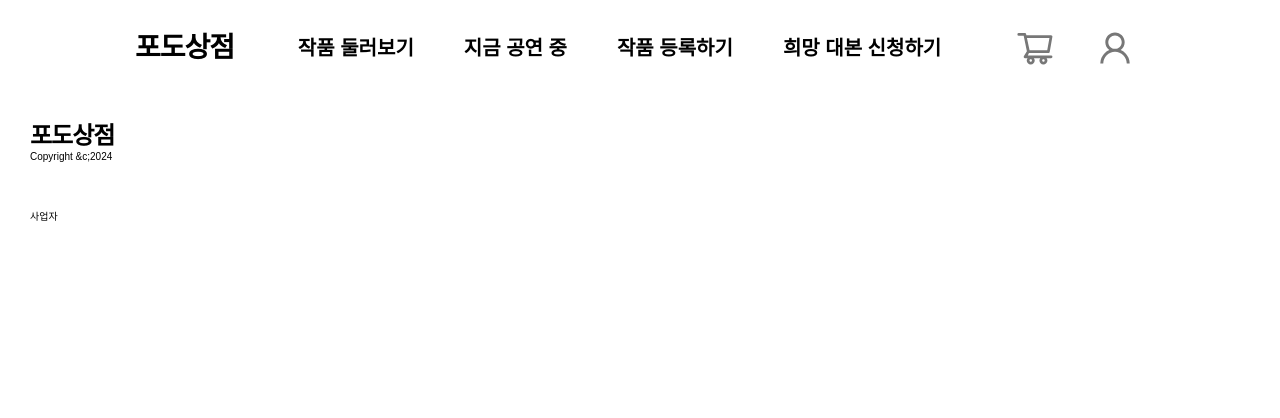
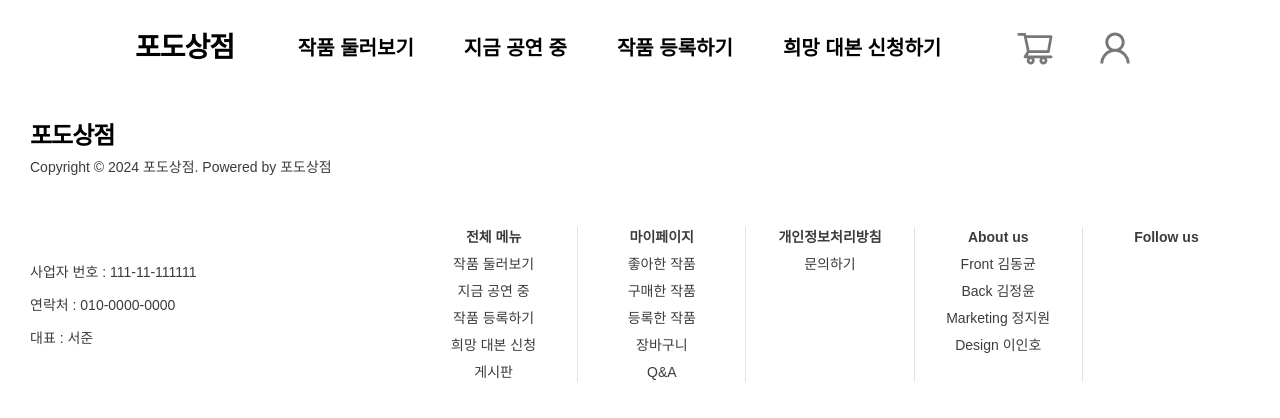
Before and after one commit to game240/FE, a React (Vite) app: page / in a window 1280 px wide. Shown: the top 418 px of the page. Built offline with nearby package versions, Linux system fonts and the light colour scheme.

Commit message:
FEAT : Footer 구현 및 스타일링 완성

```diff
--- a/src/components/atom/Footer/index.tsx
+++ b/src/components/atom/Footer/index.tsx
@@ -3,11 +3,73 @@ import * as S from "./style";
 const Footer = () => {
   return (
     <S.Container>
-      <div>
+      <S.Header>
         <h4>포도상점</h4>
-        <p>Copyright &c;2024</p>
-      </div>
-      <div>사업자</div>
+        <p>Copyright © 2024 포도상점. Powered by 포도상점</p>
+      </S.Header>
+
+      <S.Bottom>
+        <S.Representative>
+          <p>사업자 번호 : 111-11-111111</p>
+          <p>연락처 : 010-0000-0000</p>
+          <p>대표 : 서준</p>
+        </S.Representative>
+
+        <S.SiteMap>
+          <ul>
+            <li>전체 메뉴</li>
+            <li>
+              <a href="#">작품 둘러보기</a>
+            </li>
+            <li>
+              <a href="#">지금 공연 중</a>
+            </li>
+            <li>
+              <a href="#">작품 등록하기</a>
+            </li>
+            <li>
+              <a href="#">희망 대본 신청</a>
+            </li>
+            <li>
+              <a href="#">게시판</a>
+            </li>
+          </ul>
+          <ul>
+            <li>마이페이지</li>
+            <li>
+              <a href="#">좋아한 작품</a>
+            </li>
+            <li>
+              <a href="#">구매한 작품</a>
+            </li>
+            <li>
+              <a href="#">등록한 작품</a>
+            </li>
+            <li>
+              <a href="#">장바구니</a>
+            </li>
+            <li>
+              <a href="#">Q&A</a>
+            </li>
+          </ul>
+          <ul>
+            <li>개인정보처리방침</li>
+            <li>
+              <a href="#">문의하기</a>
+            </li>
+          </ul>
+          <ul>
+            <li>About us</li>
+            <li>Front 김동균</li>
+            <li>Back 김정윤</li>
+            <li>Marketing 정지원</li>
+            <li>Design 이인호</li>
+          </ul>
+          <ul>
+            <li>Follow us</li>
+          </ul>
+        </S.SiteMap>
+      </S.Bottom>
     </S.Container>
   );
 };
--- a/src/components/atom/Footer/style.ts
+++ b/src/components/atom/Footer/style.ts
@@ -1,10 +1,63 @@
-import { FlexColumnBetween } from "@/styles/flex";
+import COLOR from "@/styles/color";
+import {
+  FlexBetweenCenter,
+  FlexColumn,
+  FlexColumnAlign,
+  FlexColumnBetween,
+} from "@/styles/flex";
+import { FONT_SMALL } from "@/styles/font";
+import FONT_WEIGHT from "@/styles/fontWeight";
 import styled from "styled-components";
 
 export const Container = styled.div`
+  ${FlexColumnBetween};
+  gap: 50px;
   max-width: 146rem;
   margin: 0 auto;
-  ${FlexColumnBetween};
-  gap: 50px;
   padding: 2.5rem 3rem;
+  color: ${COLOR.grey7};
+
+  & p {
+    ${FONT_SMALL};
+  }
 `;
+
+export const Header = styled.div`
+  & > h4 {
+    color: black;
+    margin-bottom: 0.5rem;
+  }
+`;
+
+export const Bottom = styled.div`
+  ${FlexBetweenCenter};
+  ${FONT_SMALL};
+`;
+
+export const Representative = styled.div`
+  flex-shrink: 0;
+  ${FlexColumn};
+  gap: 1.3rem;
+`;
+
+export const SiteMap = styled.div`
+  width: 84rem;
+  display: flex;
+
+  & > ul {
+    flex-grow: 1;
+    ${FlexColumnAlign};
+    gap: 7px;
+    width: 15.7rem;
+    border-right: 0.1rem solid ${COLOR.grey3};
+  }
+
+  & > ul:last-child {
+    border-right: none;
+  }
+
+  & > ul > li:first-child {
+    color: ${COLOR.grey7};
+    font-weight: ${FONT_WEIGHT.bold};
+  }
+`;
--- a/src/components/atom/Nav/style.ts
+++ b/src/components/atom/Nav/style.ts
@@ -1,9 +1,9 @@
 import COLOR from "@/styles/color";
-import { FlexBetween } from "@/styles/flex";
+import { FlexBetweenCenter } from "@/styles/flex";
 import styled from "styled-components";
 
 export const Container = styled.div`
-  ${FlexBetween};
+  ${FlexBetweenCenter};
   height: 95px;
   padding: 0 13.5rem;
 `;
@@ -18,7 +18,7 @@ export const NavList = styled.ul`
 `;
 
 export const IconBox = styled.div`
-  ${FlexBetween};
+  ${FlexBetweenCenter};
   gap: 4rem;
   padding: 0 1rem;
   & > svg {
--- a/src/styles/flex.ts
+++ b/src/styles/flex.ts
@@ -7,6 +7,11 @@ export const FlexCenter = css`
 `;
 
 export const FlexBetween = css`
+  display: flex;
+  justify-content: space-between;
+`;
+
+export const FlexBetweenCenter = css`
   display: flex;
   justify-content: space-between;
   align-items: center;
--- a/src/styles/globalStyle.ts
+++ b/src/styles/globalStyle.ts
@@ -1,6 +1,5 @@
 import { createGlobalStyle } from "styled-components";
 import { FONT_H1, FONT_H2, FONT_H3, FONT_H4, FONT_H5 } from "./font";
-import FONT_WEIGHT from "./fontWeight";
 
 const GlobalStyle = createGlobalStyle`
   html, body, div, span, applet, object, iframe,
```
